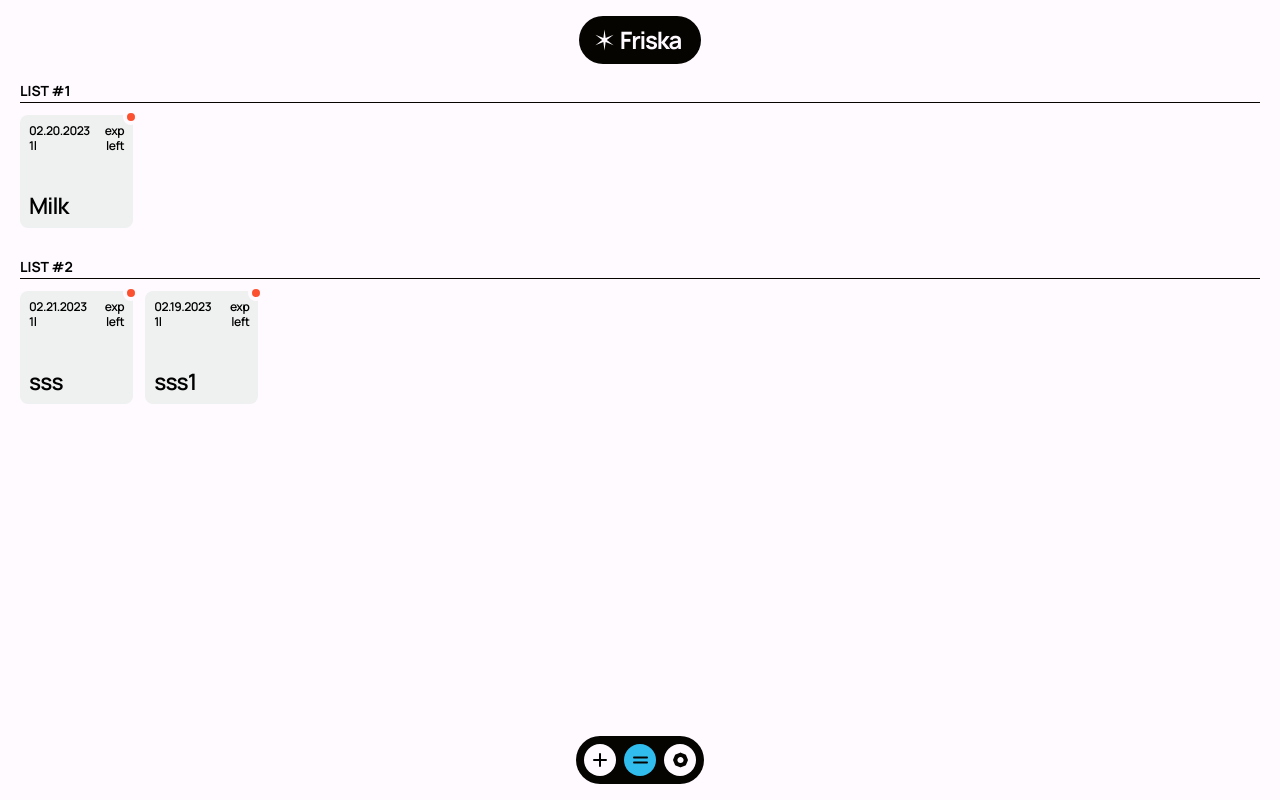
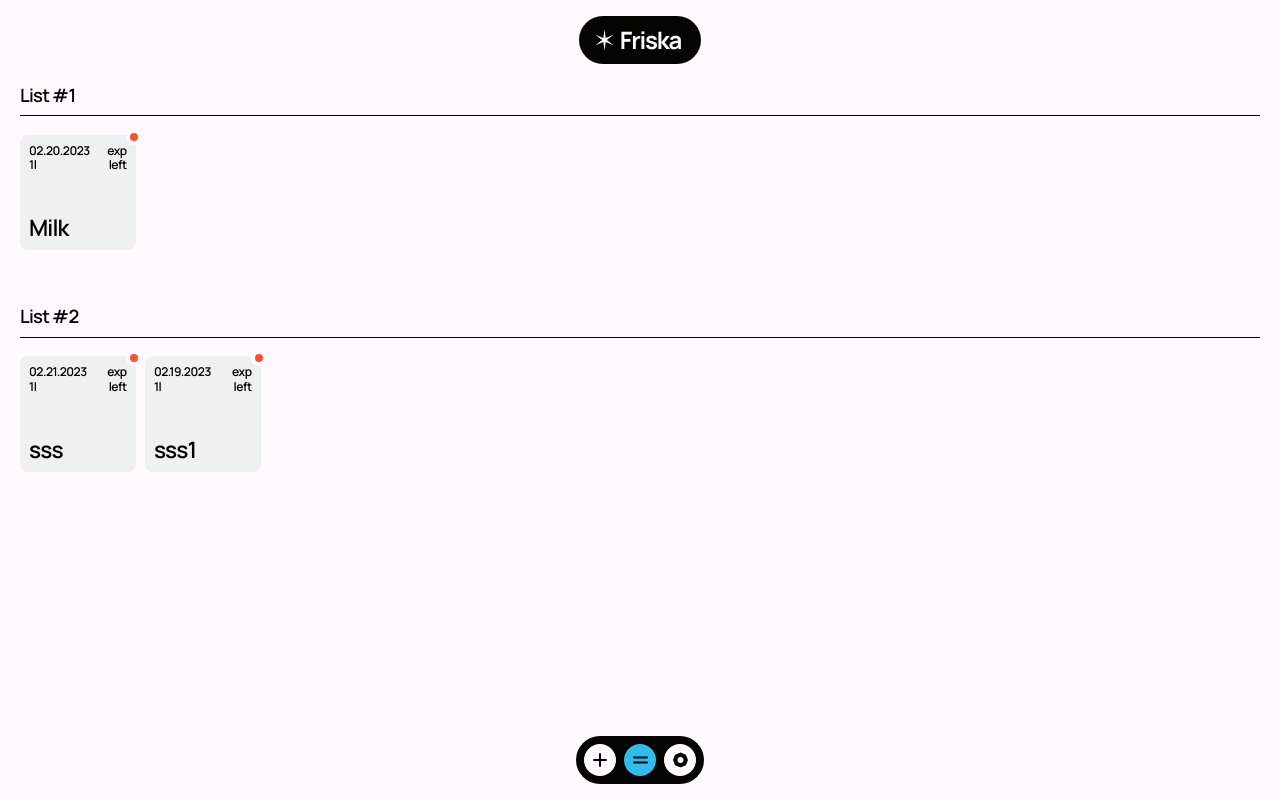
Before and after one commit to arperevalov/friska, a Next.js app: page / in a window 1280 px wide. Built offline with nearby package versions, Linux system fonts and the light colour scheme.

Commit message:
fix: list styles

```diff
--- a/pages/index.tsx
+++ b/pages/index.tsx
@@ -28,7 +28,7 @@ export default function Home() {
             return (
               <div className="list" key={list.id}>
                 <div className="list__header">
-                  <h2 className='list__title h3'>{list.title}</h2>
+                  <h2 className='list__title'>{list.title}</h2>
                 </div>
                 <div className="list__items">
                   { cards.length > 0 ? cards.map((card: CardInterface) => {
--- a/styles/components/list.scss
+++ b/styles/components/list.scss
@@ -1,16 +1,21 @@
 .list {
-    --gap: #{rem(12)};
+    --gap: #{var(--space-2xs)};
     width: 100%;
-    margin-bottom: rem(32);
+    margin-bottom: var(--space-xl);
 
     &__title {
-        margin-bottom: rem(4);
+        margin-bottom: var(--space-2xs);
+
+        font-size: var(--step-0);
+        line-height: 1.2;
+        font-weight: 600;
+        letter-spacing: -0.04em;
     }
 
     &__header {
         flex: 0 0 100%;
         border-bottom: 1px solid $black;
-        margin-bottom: rem(12);
+        margin-bottom: var(--space-s);
     }
 
     &__items {
```
